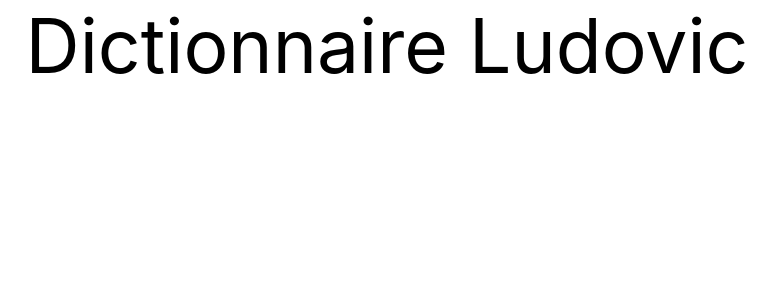
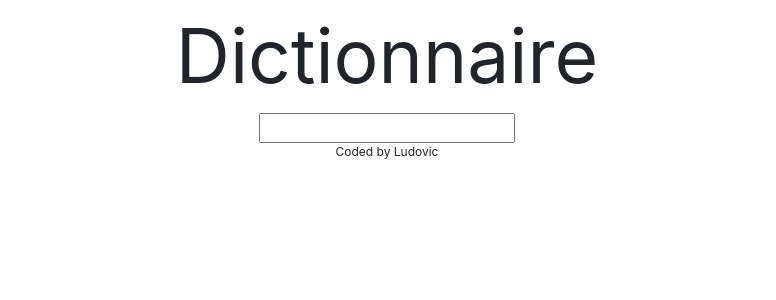
Before and after one commit to LudovicV-974/dico-app-react, a React (Create React App) app: page / in a window 1280 px wide. Shown: the top 300 px of the page, without its empty margins (253-1029 px from the left). Built offline with nearby package versions, Linux system fonts and the light colour scheme.

Commit message:
Added Search Engine

```diff
--- a/public/index.html
+++ b/public/index.html
@@ -25,6 +25,8 @@
       Learn how to configure a non-root public URL by running `npm run build`.
     -->
     <title>Dico React App</title>
+    <link href="https://cdn.jsdelivr.net/npm/bootstrap@5.0.0-beta3/dist/css/bootstrap.min.css" rel="stylesheet"
+      integrity="sha384-eOJMYsd53ii+scO/bJGFsiCZc+5NDVN2yr8+0RDqr0Ql0h+rP48ckxlpbzKgwra6" crossorigin="anonymous">
   </head>
   <body>
     <noscript>You need to enable JavaScript to run this app.</noscript>
--- a/src/App.css
+++ b/src/App.css
@@ -1,4 +1,9 @@
 .App {
   text-align: center;
+}
+.app-header {
   font-size: 75px;
 }
+.text-center {
+  font-size: 12px;
+}
--- a/src/App.js
+++ b/src/App.js
@@ -1,9 +1,12 @@
 import './App.css';
+import Dictionary from "./Dictionary";
 
 function App() {
   return (
     <div className="App">
-      Dictionnaire Ludovic
+      <header className="app-header">Dictionnaire</header>
+     <Dictionary />
+      <footer className="text-center">Coded by Ludovic</footer>
     </div>
   );
 }
--- /dev/null
+++ b/src/Dictionary.js
@@ -0,0 +1,23 @@
+import React, {useState} from "react";
+import "./Dictionary.css";
+
+export default function Dictionary(){
+    let [keyword, setKeyword] = useState("");
+
+    function search (event){
+        event.preventDefault();
+        alert(`Searching for ${keyword} definition`);
+    }
+
+    function handleKeywordChange (event){
+        setKeyword(event.target.value);
+    }
+
+    return (
+        <div className= "Dictionary">
+            <form onSubmit={search}>
+                <input type="search" onChange={handleKeywordChange}/>
+            </form>
+        </div>
+    );
+}
```
Also changed, not shown: src/Dictionary.css (added).
